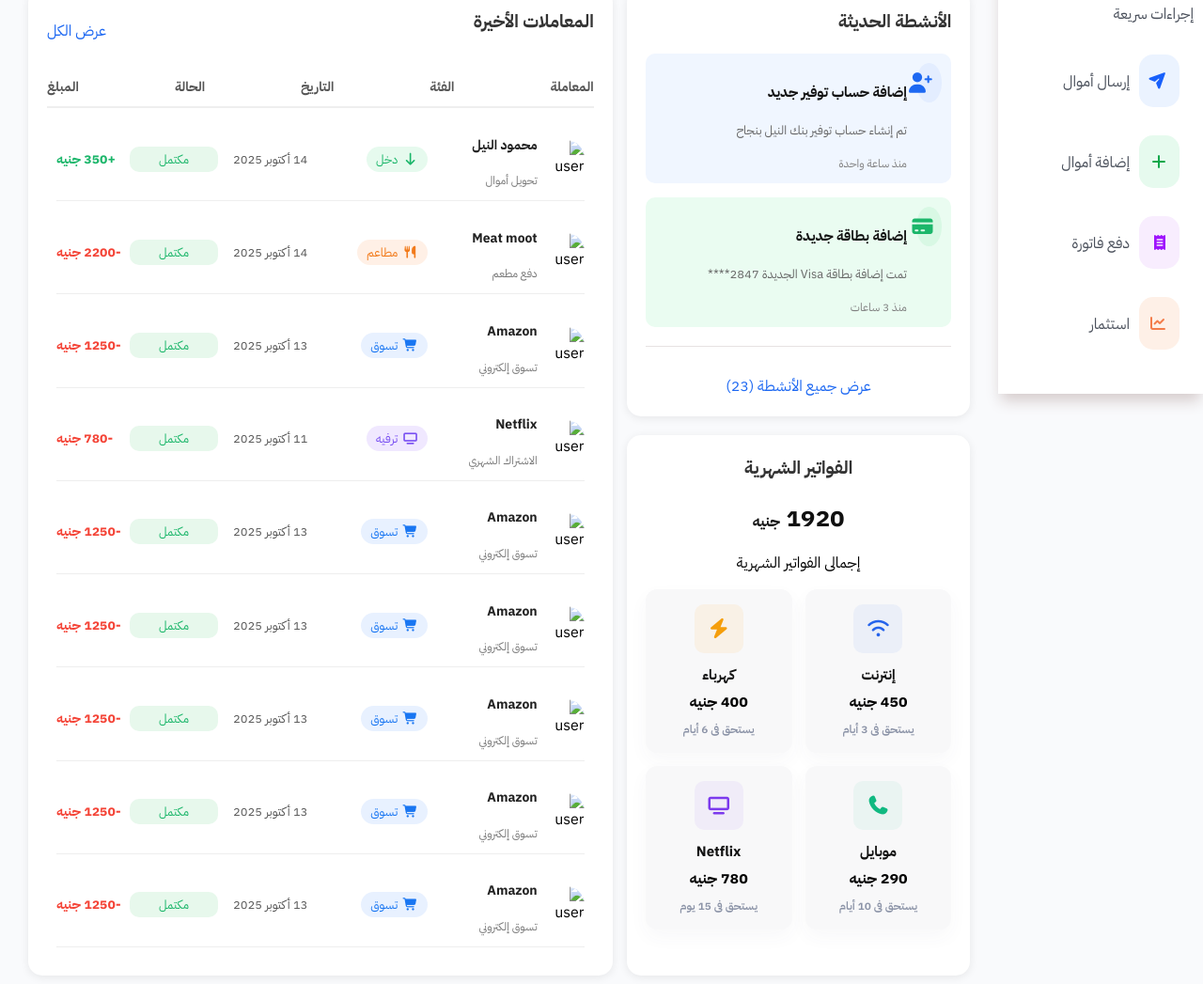
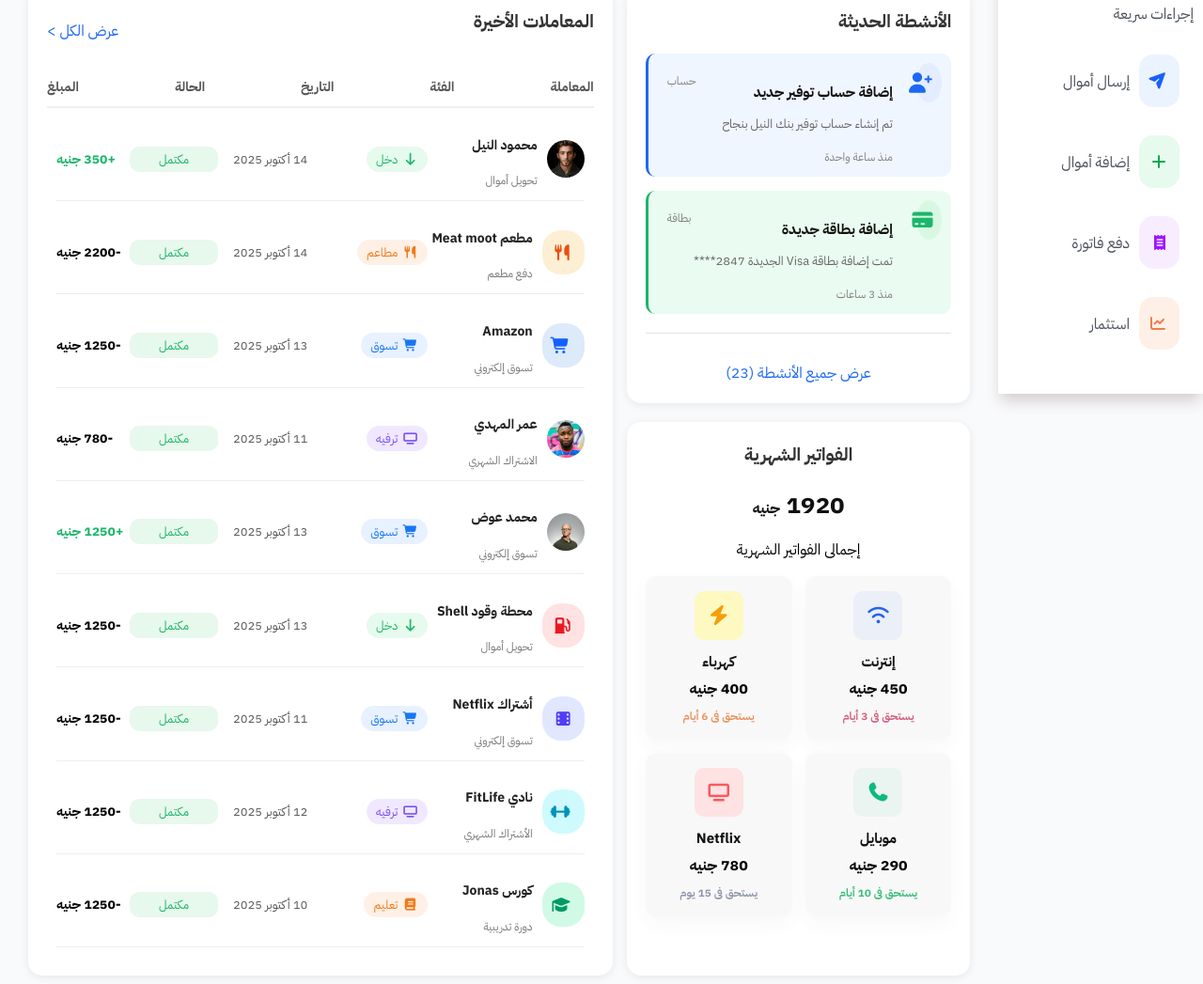
Before and after one commit to HanaMohamed01/Mudabbir-Financial-Dashboard, a plain HTML site: page index.html in a window 1280 px wide. Shown: the part 381-1428 px from the top of the page at 94% size. Drawn offline with Linux system fonts and the light colour scheme.

Commit message:
Enhance recent activities and transactions sections with badges and icons; update CSS for improved styling and layout

```diff
--- a/index.html
+++ b/index.html
@@ -138,13 +138,13 @@
         </div>
         <div class="layout">
           <div class="left_side">
-            <!-- الأنشطة الحديثة -->
             <div class="recent_activities card">
               <h3>الأنشطة الحديثة</h3>
               <div class="activity_list">
                 <div class="activity blue_box">
                   <i class="fa-solid fa-user-plus"></i>
                   <div class="text">
+                    <span class="badge blue_badge">حساب</span>
                     <h4>إضافة حساب توفير جديد</h4>
                     <p>تم إنشاء حساب توفير بنك النيل بنجاح</p>
                     <span>منذ ساعة واحدة</span>
@@ -154,6 +154,7 @@
                 <div class="activity green_box">
                   <i class="fa-solid fa-credit-card"></i>
                   <div class="text">
+                    <span class="badge green_badge">بطاقة</span>
                     <h4>إضافة بطاقة جديدة</h4>
                     <p>تمت إضافة بطاقة Visa الجديدة 2847****</p>
                     <span>منذ 3 ساعات</span>
@@ -165,14 +166,11 @@
                 <a href="#" class="view_all">عرض جميع الأنشطة (23)</a>
               </div>
             </div>
-
-            <!-- الفواتير الشهرية -->
             <div class="monthly_bills card">
               <h3>الفواتير الشهرية</h3>
               <h2>1920 <span>جنيه</span></h2>
               <p>إجمالى الفواتير الشهرية</p>
 
-              <!-- replaced nested containers with a single grid container -->
               <div class="bills_grid">
                 <div class="bill internet">
                   <i class="fa-solid fa-wifi"></i>
@@ -213,12 +211,11 @@
             </div>
           </div>
 
-          <!-- العمود الأيمن: المعاملات الأخيرة -->
           <div class="right_side">
             <div class="transactions card">
               <div class="header">
                 <h3>المعاملات الأخيرة</h3>
-                <a href="#" class="view_all">عرض الكل</a>
+                <a href="#" class="view_all">عرض الكل ></a>
               </div>
 
               <div class="transaction_header">
@@ -231,7 +228,7 @@
 
               <div class="transaction_row">
                 <div class="person">
-                  <img src="user1.jpg" alt="user" />
+                  <img src="images/avatar-2.jpg" alt="user" />
                   <div class="info">
                     <h4>محمود النيل</h4>
                     <p>تحويل أموال</p>
@@ -246,12 +243,11 @@
                 <div class="status complete">مكتمل</div>
                 <div class="amount plus">+350 جنيه</div>
               </div>
-
               <div class="transaction_row">
-                <div class="person">
-                  <img src="user2.jpg" alt="user" />
+                <div class="person res_icon">
+                  <i class="fa-solid fa-utensils icon"></i>
                   <div class="info">
-                    <h4>Meat moot</h4>
+                    <h4>مطعم Meat moot</h4>
                     <p>دفع مطعم</p>
                   </div>
                 </div>
@@ -262,12 +258,11 @@
                 </div>
                 <div class="date">14 أكتوبر 2025</div>
                 <div class="status complete">مكتمل</div>
-                <div class="amount minus">-2200 جنيه</div>
+                <div class="amount">-2200 جنيه</div>
               </div>
-
               <div class="transaction_row">
-                <div class="person">
-                  <img src="user3.jpg" alt="user" />
+                <div class="person chart_icon">
+                  <i class="fa-solid fa-shopping-cart icon"></i>
                   <div class="info">
                     <h4>Amazon</h4>
                     <p>تسوق إلكتروني</p>
@@ -280,14 +275,13 @@
                 </div>
                 <div class="date">13 أكتوبر 2025</div>
                 <div class="status complete">مكتمل</div>
-                <div class="amount minus">-1250 جنيه</div>
+                <div class="amount">-1250 جنيه</div>
               </div>
-
               <div class="transaction_row">
                 <div class="person">
-                  <img src="user4.jpg" alt="user" />
+                  <img src="images/avatar-1.jpg" alt="user" />
                   <div class="info">
-                    <h4>Netflix</h4>
+                    <h4>عمر المهدي</h4>
                     <p>الاشتراك الشهري</p>
                   </div>
                 </div>
@@ -298,13 +292,13 @@
                 </div>
                 <div class="date">11 أكتوبر 2025</div>
                 <div class="status complete">مكتمل</div>
-                <div class="amount minus">-780 جنيه</div>
+                <div class="amount">-780 جنيه</div>
               </div>
               <div class="transaction_row">
                 <div class="person">
-                  <img src="user3.jpg" alt="user" />
+                  <img src="images/avatar-3.jpg" alt="user" />
                   <div class="info">
-                    <h4>Amazon</h4>
+                    <h4>محمد عوض</h4>
                     <p>تسوق إلكتروني</p>
                   </div>
                 </div>
@@ -315,13 +309,31 @@
                 </div>
                 <div class="date">13 أكتوبر 2025</div>
                 <div class="status complete">مكتمل</div>
-                <div class="amount minus">-1250 جنيه</div>
+                <div class="amount plus">+1250 جنيه</div>
               </div>
               <div class="transaction_row">
-                <div class="person">
-                  <img src="user3.jpg" alt="user" />
+                <div class="person shell_icon">
+                  <i class="fa-solid fa-gas-pump icon"></i>
                   <div class="info">
-                    <h4>Amazon</h4>
+                    <h4>محطة وقود Shell</h4>
+                    <p>تحويل أموال</p>
+                  </div>
+                </div>
+                <div class="category">
+                  <span class="cat income"
+                    ><i class="fa-solid fa-arrow-down"></i> دخل</span
+                  >
+                </div>
+                <div class="date">13 أكتوبر 2025</div>
+                <div class="status complete">مكتمل</div>
+                <div class="amount">-1250 جنيه</div>
+              </div>
+              <div class="transaction_row">
+                <div class="person netflix_icon">
+                  <i class="fa-solid fa-film icon"></i>
+
+                  <div class="info">
+                    <h4>أشتراك Netflix</h4>
                     <p>تسوق إلكتروني</p>
                   </div>
                 </div>
@@ -330,60 +342,46 @@
                     ><i class="fa-solid fa-cart-shopping"></i> تسوق</span
                   >
                 </div>
-                <div class="date">13 أكتوبر 2025</div>
+                <div class="date">11 أكتوبر 2025</div>
                 <div class="status complete">مكتمل</div>
-                <div class="amount minus">-1250 جنيه</div>
+                <div class="amount">-1250 جنيه</div>
               </div>
               <div class="transaction_row">
-                <div class="person">
-                  <img src="user3.jpg" alt="user" />
+                <div class="person fit_icon">
+                  <i class="fa-solid fa-dumbbell icon"></i>
+
                   <div class="info">
-                    <h4>Amazon</h4>
-                    <p>تسوق إلكتروني</p>
+                    <h4>نادي FitLife</h4>
+                    <p>الأشتراك الشهري</p>
                   </div>
                 </div>
                 <div class="category">
-                  <span class="cat shopping"
-                    ><i class="fa-solid fa-cart-shopping"></i> تسوق</span
+                  <span class="cat media"
+                    ><i class="fa-solid fa-tv"></i> ترفيه</span
                   >
                 </div>
-                <div class="date">13 أكتوبر 2025</div>
+                <div class="date">12 أكتوبر 2025</div>
                 <div class="status complete">مكتمل</div>
-                <div class="amount minus">-1250 جنيه</div>
+                <div class="amount">-1250 جنيه</div>
               </div>
               <div class="transaction_row">
-                <div class="person">
-                  <img src="user3.jpg" alt="user" />
+                <div class="person course_icon">
+                  <i class="fa-solid fa-graduation-cap icon"></i>
+
                   <div class="info">
-                    <h4>Amazon</h4>
-                    <p>تسوق إلكتروني</p>
+                    <h4>كورس Jonas</h4>
+                    <p>دورة تدريبية</p>
                   </div>
                 </div>
                 <div class="category">
-                  <span class="cat shopping"
-                    ><i class="fa-solid fa-cart-shopping"></i> تسوق</span
+                  <span class="cat food">
+                    <i class="fa-solid fa-book w-3 h-3 ml-1"></i>
+                    تعليم</span
                   >
                 </div>
-                <div class="date">13 أكتوبر 2025</div>
+                <div class="date">10 أكتوبر 2025</div>
                 <div class="status complete">مكتمل</div>
-                <div class="amount minus">-1250 جنيه</div>
-              </div>
-              <div class="transaction_row">
-                <div class="person">
-                  <img src="user3.jpg" alt="user" />
-                  <div class="info">
-                    <h4>Amazon</h4>
-                    <p>تسوق إلكتروني</p>
-                  </div>
-                </div>
-                <div class="category">
-                  <span class="cat shopping"
-                    ><i class="fa-solid fa-cart-shopping"></i> تسوق</span
-                  >
-                </div>
-                <div class="date">13 أكتوبر 2025</div>
-                <div class="status complete">مكتمل</div>
-                <div class="amount minus">-1250 جنيه</div>
+                <div class="amount">-1250 جنيه</div>
               </div>
             </div>
           </div>
--- a/style.css
+++ b/style.css
@@ -303,14 +303,13 @@ body {
   padding: 20px;
 }
 
-/* === الأنشطة === */
 .recent_activities h3,
 .monthly_bills h3,
 .transactions h3 {
   font-size: 19px;
   margin-bottom: 15px;
   color: #333;
-  margin:0 0 20px 0;
+  margin: 0 0 20px 0;
 }
 
 .transactions .transaction_row {
@@ -331,16 +330,19 @@ body {
   gap: 10px;
   padding: 10px;
   border-radius: 10px;
+  position: relative;
 }
 
 .activity i {
   font-size: 22px;
   padding: 10px;
   border-radius: 50%;
+  margin-left: 15px;
 }
 
 .activity.blue_box {
   background: #f0f6ff;
+  border-left: 3px solid #1d68f2;
 }
 
 .activity.blue_box i {
@@ -350,6 +352,7 @@ body {
 
 .activity.green_box {
   background: #eafcf1;
+  border-left: 3px solid #1bb66a;
 }
 
 .activity.green_box i {
@@ -371,6 +374,7 @@ body {
 .activity .text h4 {
   font-size: 15px;
   color: #111;
+  margin-bottom: 0;
 }
 
 .activity .text p {
@@ -383,7 +387,20 @@ body {
   color: gray;
 }
 
-/* === الفواتير === */
+.activity .text .badge {
+  position: absolute;
+  top: 20px;
+  left: 20px;
+}
+
+.activity .text .badge .green_badge {
+  color: #1bb66a;
+}
+
+.activity .text .badge .blue_badge {
+  color: #1d68f2;
+}
+
 .monthly_bills {
   text-align: center;
   flex: 1;
@@ -399,7 +416,6 @@ body {
   font-size: 16px;
 }
 
-/* make the bills area a two-column grid with consistent gaps */
 .bills_grid {
   display: grid;
   grid-template-columns: repeat(2, minmax(0, 1fr));
@@ -409,7 +425,6 @@ body {
   flex-direction: row-reverse;
 }
 
-/* unified card style for each bill */
 .bill {
   background: #f8f8f9;
   border-radius: 12px;
@@ -424,7 +439,6 @@ body {
   transition: transform 0.14s ease, box-shadow 0.14s ease;
 }
 
-/* icon block */
 .bill i {
   display: inline-flex;
   align-items: center;
@@ -438,7 +452,6 @@ body {
   flex-shrink: 0;
 }
 
-/* right-aligned info for Arabic */
 .bill .info {
   text-align: center;
   display: flex;
@@ -468,29 +481,38 @@ body {
   font-weight: 600;
 }
 
-/* color variants for icons */
 .bill.electricity i {
-  background: rgba(255, 243, 205, 0.8);
   color: #f59e0b;
-  background: rgba(245, 158, 11, 0.08);
-}
-.bill.internet i {
-  background: rgba(219, 234, 254, 0.8);
-  color: #2563eb;
-  background: rgba(37, 99, 235, 0.06);
-}
-.bill.media i {
-  background: rgba(238, 242, 255, 0.8);
-  color: #7c3aed;
-  background: rgba(124, 58, 237, 0.06);
-}
-.bill.phone i {
-  background: rgba(220, 252, 231, 0.8);
-  color: #10b981;
-  background: rgba(16, 185, 129, 0.06);
+  background: #fef9c1;
 }
 
-/* === جدول المعاملات === */
+.bill.electricity span {
+  color: #e8905a;
+}
+
+.bill.internet i {
+  color: #2563eb;
+  background: #2563eb0f;
+}
+
+.bill.internet span {
+  color: #d45a7a;
+}
+
+.bill.media i {
+  color: #fa595f;
+  background: #ffe2e2;
+}
+
+.bill.phone i {
+  color: #10b981;
+  background: #10b77f0f;
+}
+
+.bill.phone span {
+  color: #34bc72;
+}
+
 .header {
   display: flex;
   justify-content: space-between;
@@ -518,6 +540,42 @@ body {
 
 .transaction_row:hover {
   background: #f9faff;
+}
+
+.person .icon {
+  padding: 15px 15px 15px 30px;
+  border-radius: 20px;
+  font-size: 17px;
+}
+
+.res_icon i {
+  background-color: #fdefd4;
+  color: #ec4e0f;
+}
+
+.chart_icon i {
+  background-color: #dceafa;
+  color: #135fff;
+}
+
+.shell_icon i {
+  background-color: #ffe2e2;
+  color: #ea1a24;
+}
+
+.netflix_icon i {
+  background-color: #e0e7ff;
+  color: #523df6;
+}
+
+.fit_icon i {
+  background-color: #cefafe;
+  color: #0092b8;
+}
+
+.course_icon i {
+  background-color: #d0fae5;
+  color: #009966;
 }
 
 .person {
```
